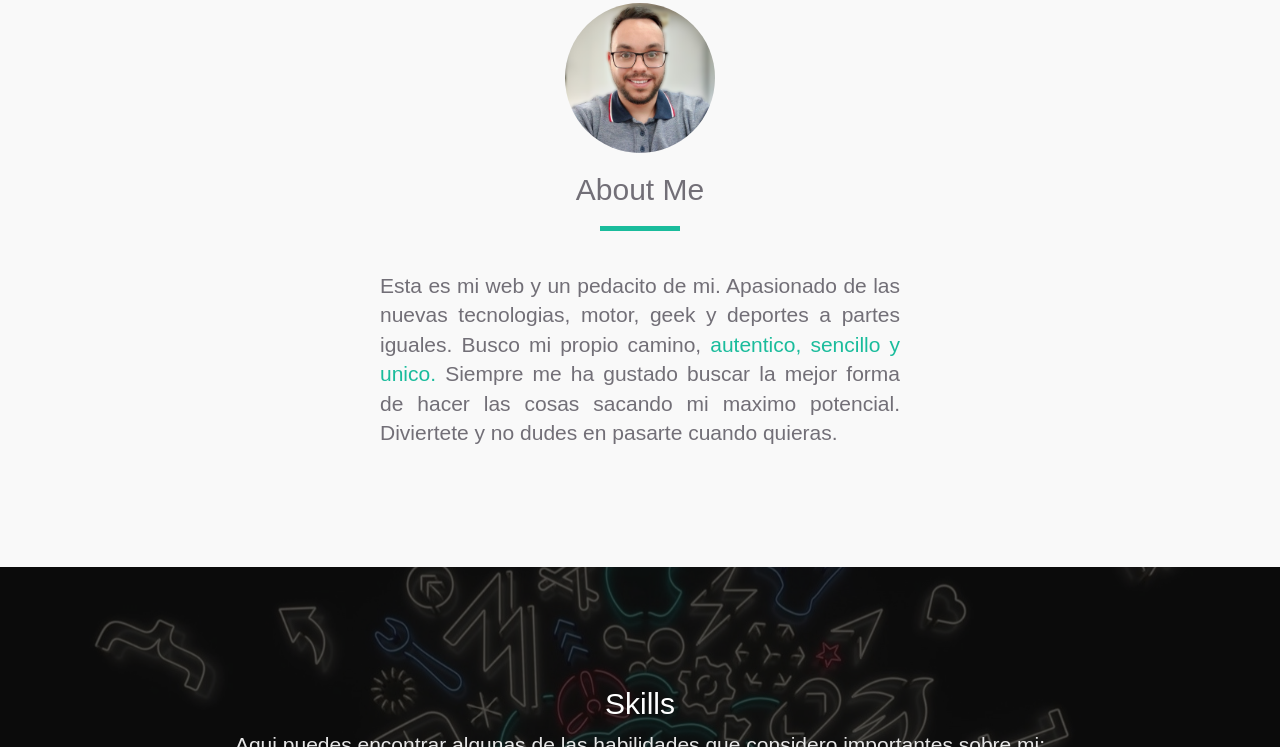
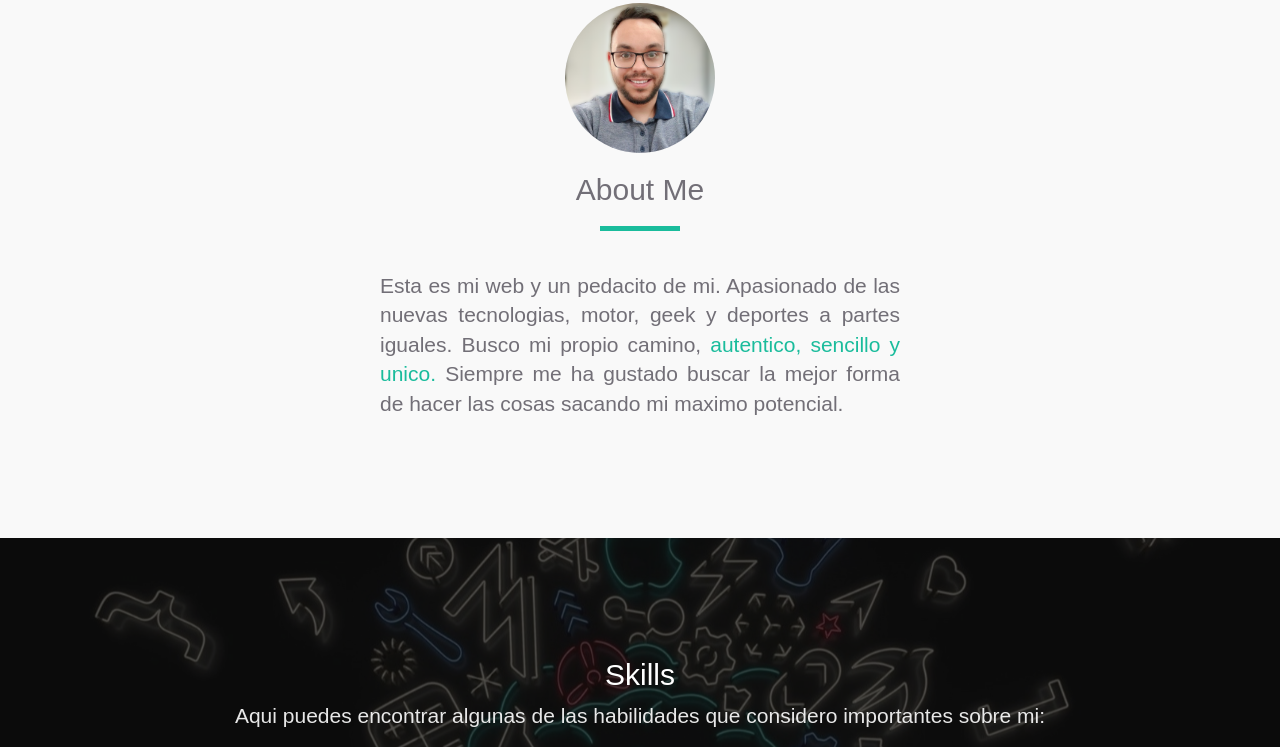
Before and after one commit to munreden/enriquemunoz, a plain HTML site: page index.html in a window 1280 px wide. Shown: the part 897-1644 px from the top of the page. Drawn offline with nearby package versions, Linux system fonts and the light colour scheme; a web font is replaced by a local one.

Commit message:
Add files via upload
Modified about me description

```diff
--- a/index.html
+++ b/index.html
@@ -80,7 +80,6 @@
                         <hr>
                         <p class="lead">Esta es mi web y un pedacito de mi. Apasionado de las nuevas tecnologias, motor, geek y deportes a partes iguales.
                         Busco mi propio camino,<span> autentico, sencillo y unico.</span> Siempre me ha gustado buscar la mejor forma de hacer las cosas sacando mi maximo potencial.
-                        Diviertete y no dudes en pasarte cuando quieras.
                     </div><!-- /col-md-6 -->
                 </div><!-- / row -->
             </div><!-- /container -->
```
